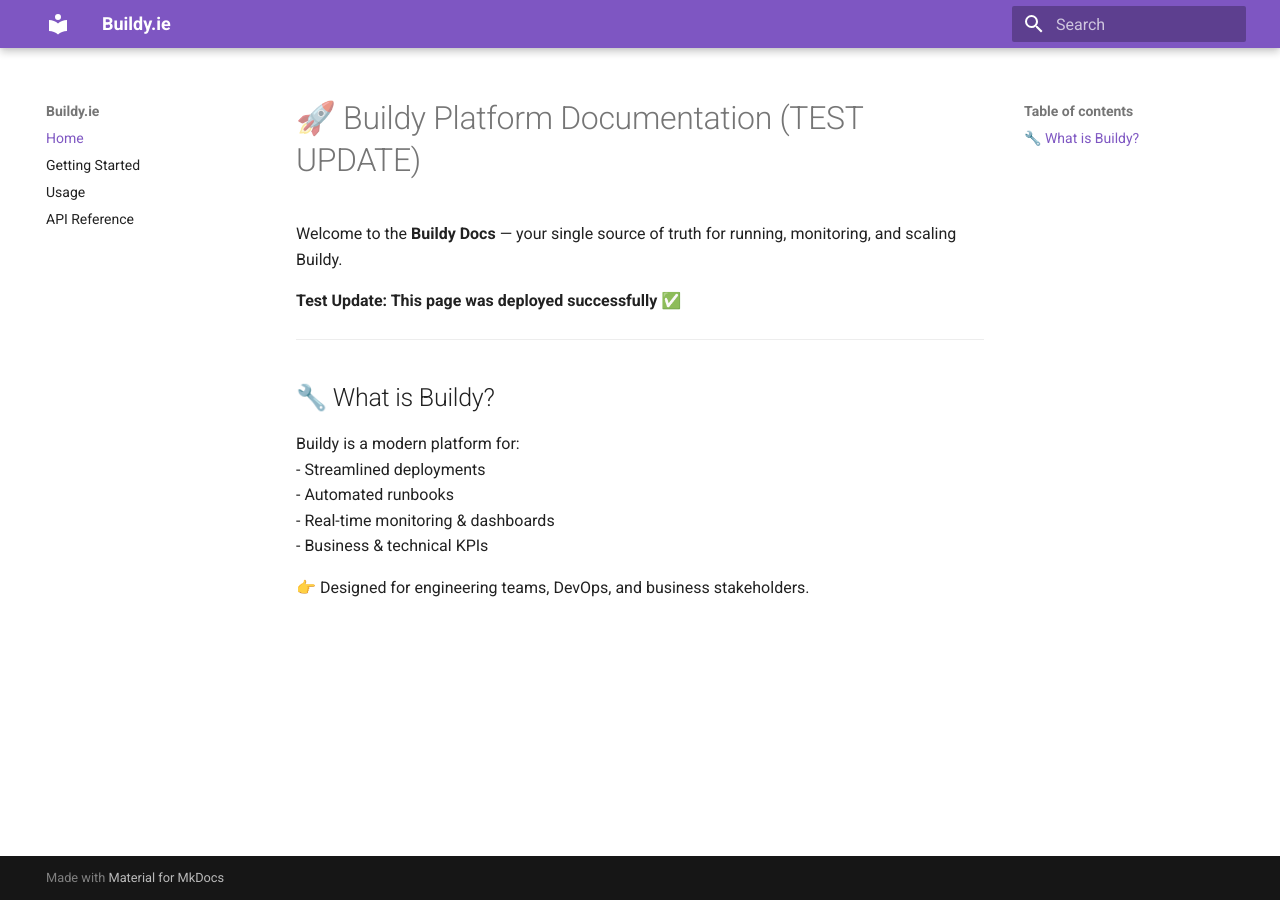
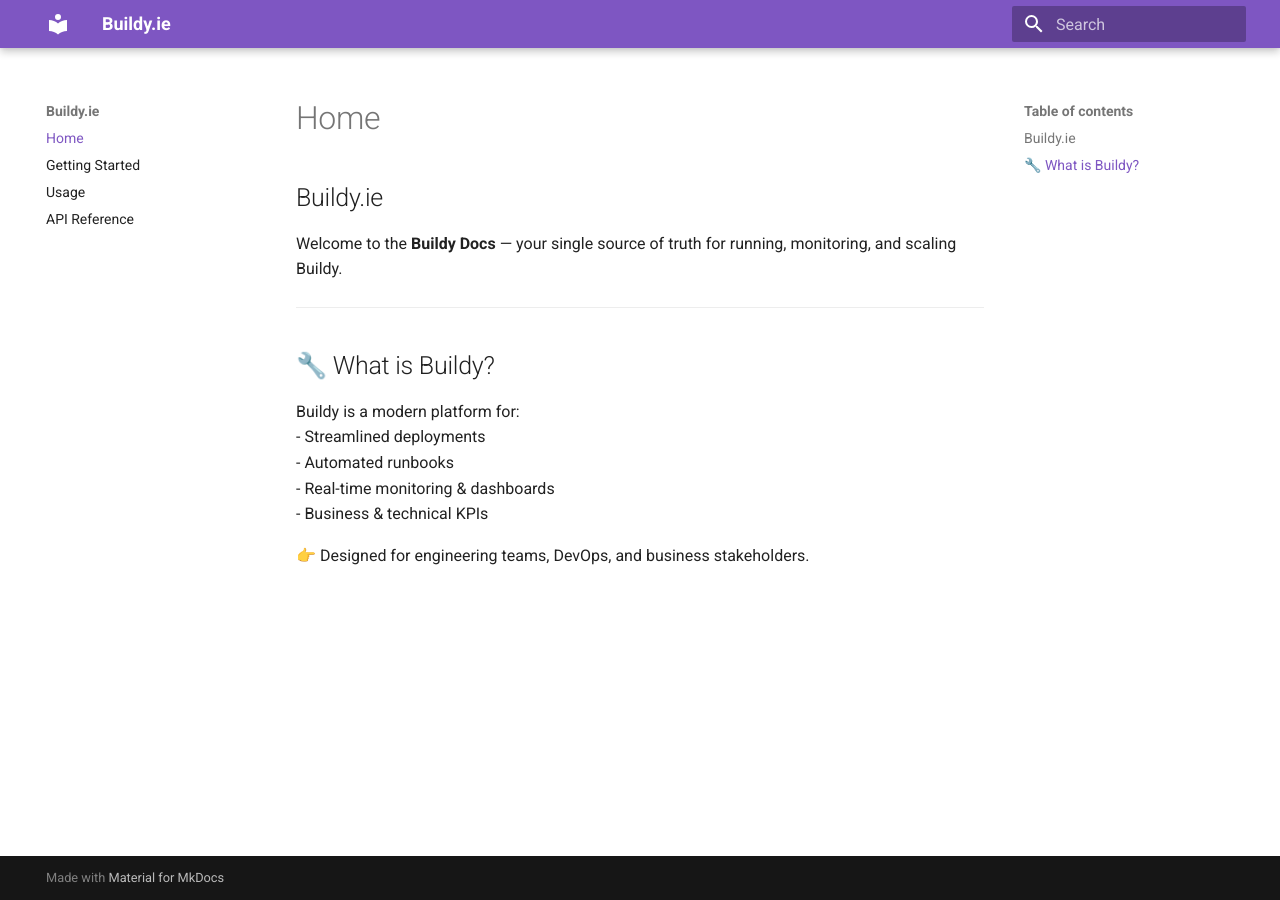
Before and after one commit to Kello54/Buildy, an MkDocs documentation site: the page built from docs/index.md, in a window 1280 px wide. Built offline with MkDocs 1.6.1 and Material for MkDocs 9.7.7, drawn with Linux system fonts in a browser that asks for light colours.

Commit message:
Update index.md

```diff
--- a/docs/index.md
+++ b/docs/index.md
@@ -1,8 +1,7 @@
-# 🚀 Buildy Platform Documentation (TEST UPDATE)
+##Buildy.ie
 
 Welcome to the **Buildy Docs** — your single source of truth for running, monitoring, and scaling Buildy.
 
-**Test Update: This page was deployed successfully ✅**
 
 ---
 
```
